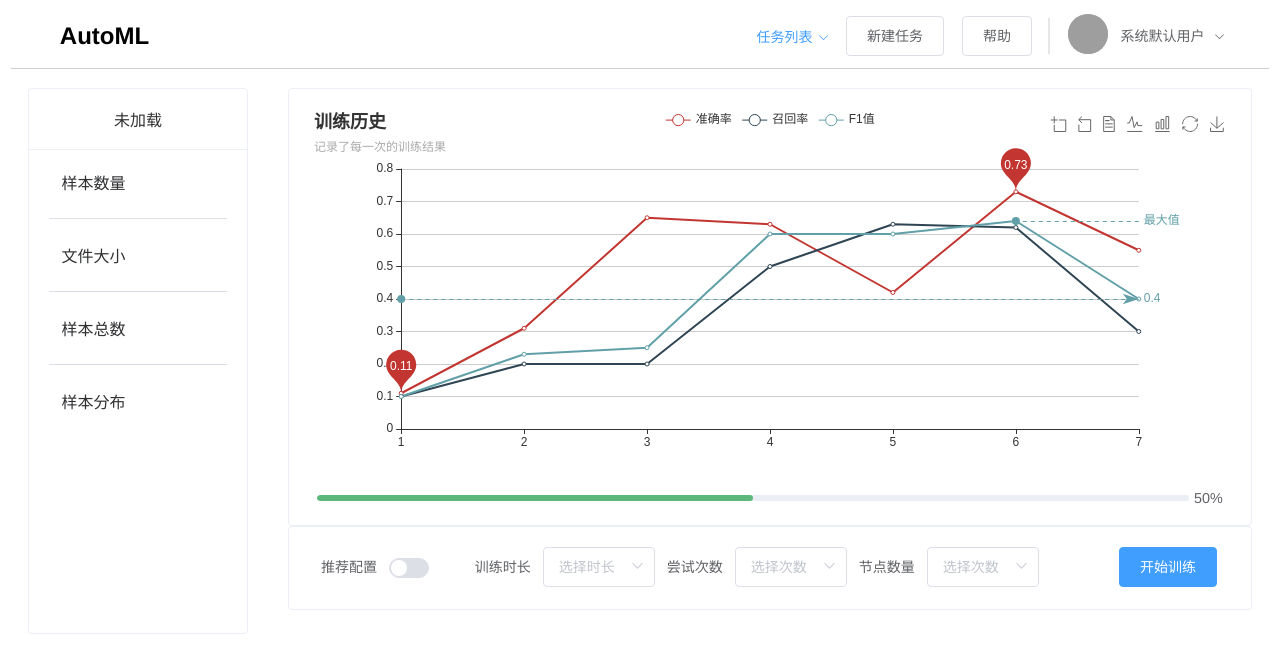
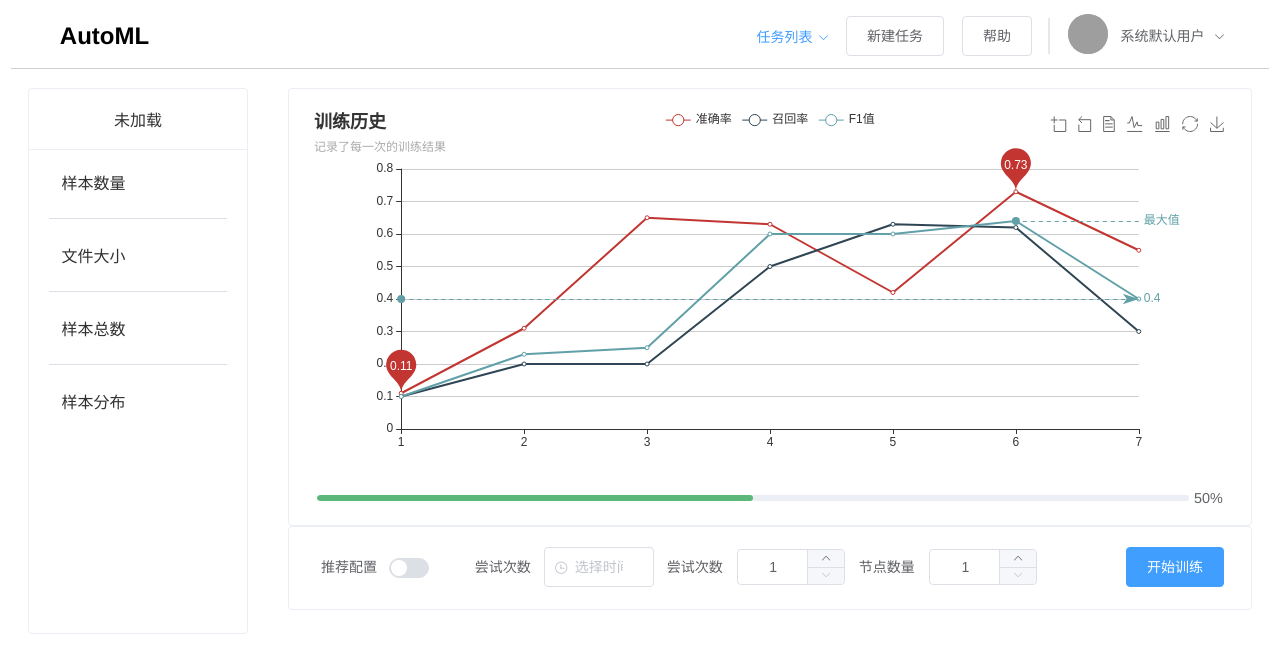
Before and after one commit to next-NAS/frontend, a Vue app: page / in a window 1280 px wide. Shown: the top 672 px of the page. Built offline with nearby package versions, Linux system fonts and the light colour scheme; grey boxes are pictures that could not be loaded; what vue-simple-uploader would draw is missing.

Commit message:
优化了下方训练配置部分的代码质量和交互方式

```diff
--- a/src/components/TrainingConfig.vue
+++ b/src/components/TrainingConfig.vue
@@ -1,37 +1,46 @@
 <template>
   <el-card shadow="never">
-    <el-form ref="form" :model="form" label-width="80px">
+    <!-- 这个form并没有实际用途 -->
+    <el-form ref="form" label-width="80px">
       <el-row style="height: 0px;">
         <el-col :span="3">
           <el-form-item label="推荐配置">
-            <el-switch v-model="form.recommendedConfig"></el-switch>
+            <el-switch v-model="recommendedConfig"></el-switch>
           </el-form-item>
         </el-col>
-        <el-col :span="5" :offset=1>
-          <el-form-item label="训练时长">
-            <el-select v-model="form.trainingTime" placeholder="选择时长">
-              <el-option label="1小时" value="shanghai"></el-option>
-              <el-option label="2小时" value="beijing"></el-option>
-            </el-select>
+        <el-col :span="5" :offset="1">
+          <el-form-item label="尝试次数">
+            <el-time-select style="width: 110px;"
+              v-model="trainingTime"
+              :picker-options="{
+                start: '00:30',
+                step: '00:30',
+                end: '100:00'
+              }"
+              placeholder="选择时间">
+            </el-time-select>
           </el-form-item>
         </el-col>
-        <el-col :span="5">
+        <el-col :span="5" :offset="0">
           <el-form-item label="尝试次数">
-            <el-select v-model="form.tryTimes" placeholder="选择次数">
-              <el-option label="1" value="tryTime1"></el-option>
-              <el-option label="2" value="tryTime2"></el-option>
-            </el-select>
+            <el-input-number size="medium" style="width: 108px;" controls-position="right"
+                            v-model="tryTimes"
+                            :min="1"
+                            label="尝试次数">
+            </el-input-number>
           </el-form-item>
         </el-col>
         <el-col :span="5">
           <el-form-item label="节点数量">
-            <el-select v-model="form.nodeNum" placeholder="选择次数">
-              <el-option label="1" value="nodeNum1"></el-option>
-              <el-option label="2" value="nodeNum2"></el-option>
-            </el-select>
+            <el-input-number size="medium" style="width: 108px;" controls-position="right"
+                            v-model="nodeNum"
+                            :min="1"
+                            :max="100"
+                            label="节点数量">
+            </el-input-number>
           </el-form-item>
         </el-col>
-        <el-col :span="3">
+        <el-col :span="5">
           <el-form-item>
             <el-button type="primary" @click="startTraining">开始训练</el-button>
           </el-form-item>
@@ -46,17 +55,14 @@ export default {
   name: "TrainingConfig",
   data() {
     return {
-      form: {
-        trainingTime: '',
-        tryTimes: '',
-        nodeNum: '',
-        recommendedConfig: false,
-      }
+      tryTimes: 1,
+      nodeNum: 1,
+      trainingTime: "", // 这个时间是一个string
+      recommendedConfig: false,
     }
   },
   methods: {
     startTraining() {
-
     }
   }
 }
--- a/src/components/createTask/CreateTaskWindow.vue
+++ b/src/components/createTask/CreateTaskWindow.vue
@@ -41,12 +41,20 @@
       </div>
     </el-col>
     <el-col :span="2">
-      <el-button style="float: right;  margin-right:0px;"
-                circle
-                :type="step === 3 ? 'success' : 'primary'"
-                :icon="step === 3 ? 'el-icon-check' : 'el-icon-arrow-right'"
-                @click="next"
-                :disabled="checkIntegrality"> </el-button>
+      <el-tooltip class="item" effect="dark" placement="top-end"
+                  :content="missingTooltip"
+                  :disabled="checkIntegrality">
+        <!-- 由于tooltip不支持disable的元素，所以在外面套一层div -->
+        <div>
+        <el-button style="float: right;  margin-right:0px;"
+                  circle
+                  :type="step === 3 ? 'success' : 'primary'"
+                  :icon="step === 3 ? 'el-icon-check' : 'el-icon-arrow-right'"
+                  @click="next"
+                  :disabled="!checkIntegrality">
+        </el-button>
+        </div>
+       </el-tooltip>
     </el-col>
   </el-row>
   <el-steps :space="300" :active="step" finish-status="success" simple>
@@ -119,15 +127,27 @@ export default {
   computed: {
     checkIntegrality() {
       if (this.step === 0) {
-        return this.taskType === ""
+        return this.taskType !== ""
       }
       else if (this.step === 1) {
-        return this.taskName === ""
+        return this.taskName !== ""
       }
       else if (this.step === 2) {
-        return this.datasetName === ""
+        return this.datasetName !== ""
       }
-      return false
+      return true
+    },
+    missingTooltip() {
+      if (this.step === 0) {
+        return "请点击选择要创建的任务类型"
+      }
+      else if (this.step === 1) {
+        return "请输入任务的名称"
+      }
+      else if (this.step === 2) {
+        return "请上传数据集文件夹"
+      }
+      return ""
     }
   }
 }
```
